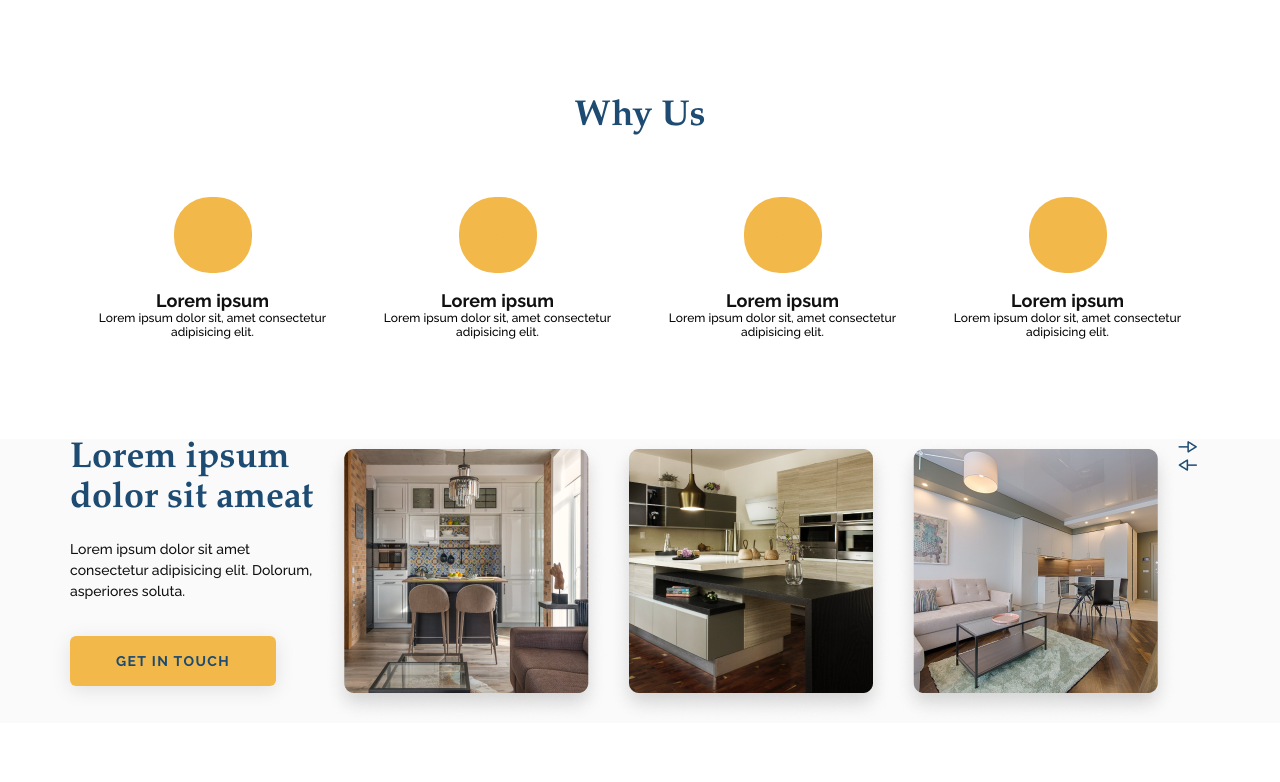
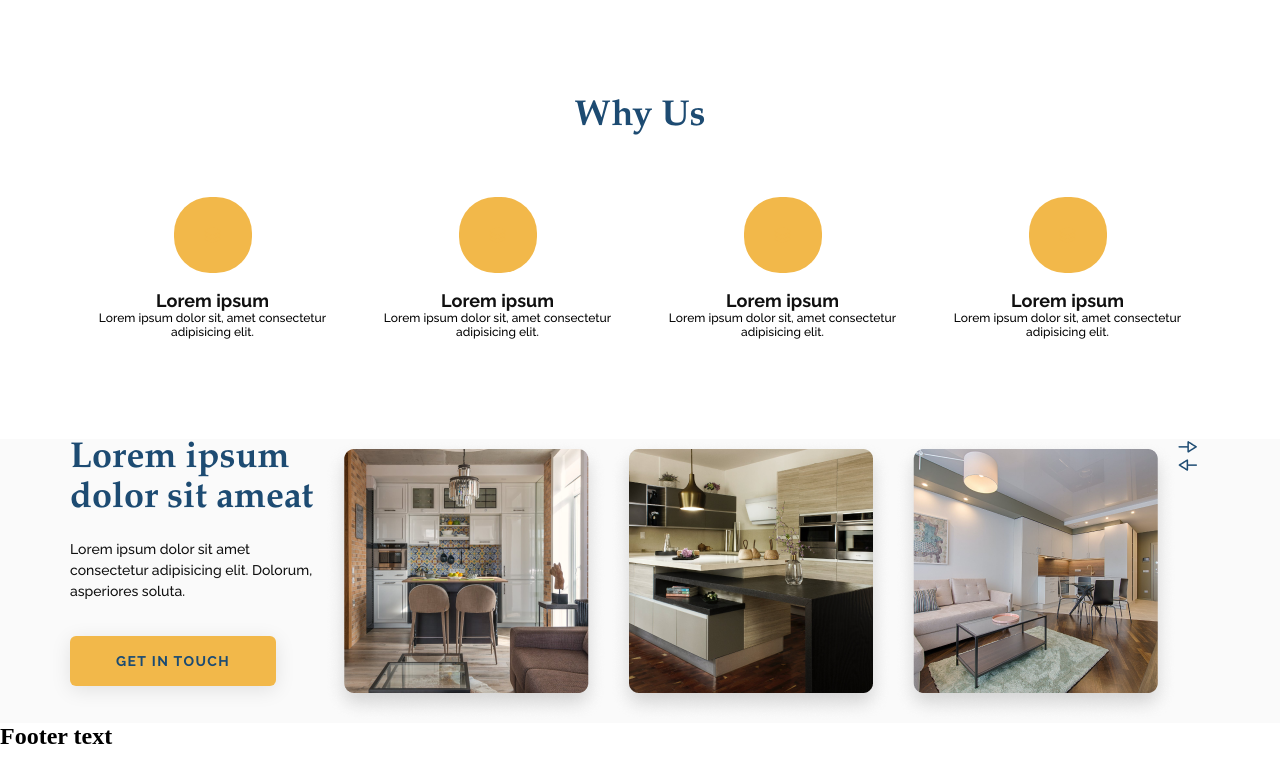
Before and after one commit to abdullahalsinha/Assingment11, a plain HTML site: page index.html in a window 1280 px wide. Shown: the part 2031-2813 px from the top of the page. Drawn offline with Linux system fonts and the light colour scheme.

Commit message:
Footer text added

```diff
--- a/index.html
+++ b/index.html
@@ -162,6 +162,10 @@
         </div>
        </section>
 
+       <footer>
+        <h2>Footer text</h2>
+       </footer>
+
 
 
        <div style="height: 300px;"></div>
```
